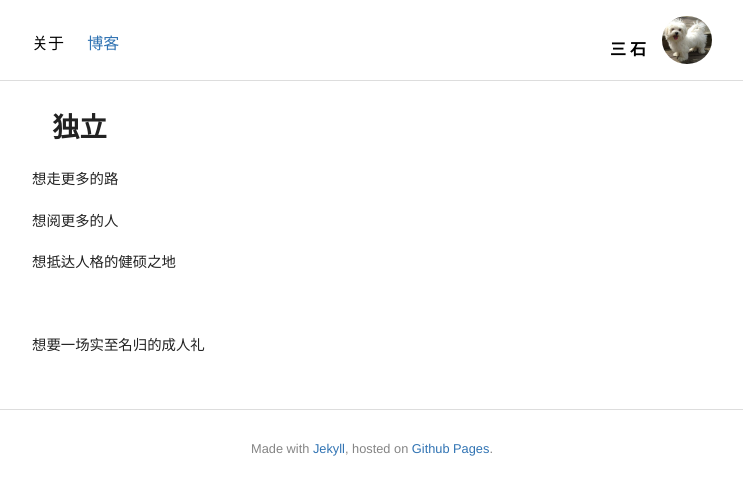
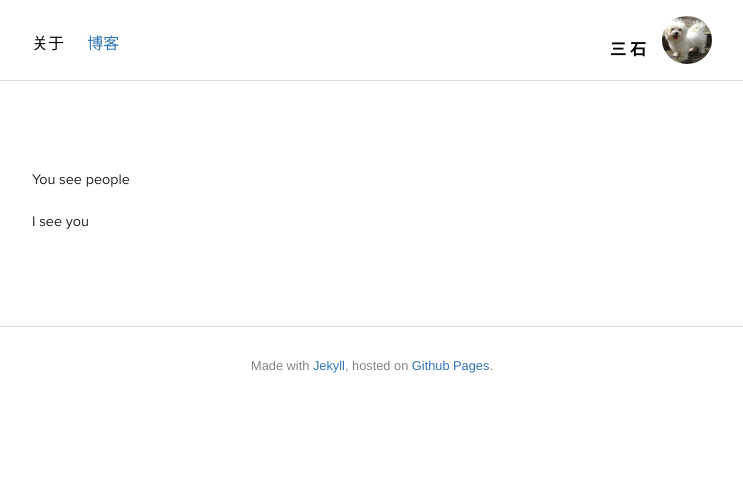
Before and after one commit to shirleysteve/1, a Jekyll site: the page built from index.html, in a window 1280 px wide. Shown: the top 495 px of the page, without its empty margins (268-1011 px from the left). Built offline with Jekyll 4.4.1, drawn with Linux system fonts in a browser that asks for light colours; nearby versions of some CDN libraries.

Commit message:
Create index.html

```diff
--- a/index.html
+++ b/index.html
@@ -14,7 +14,7 @@ description: 人格的建设地
        <!-- <a href="/contact" class="btn btn-lg">Contact me</a>-->
     </div>
     <span class="hello">
-    独立
+
     </span>
      </span>
   </h1>
@@ -28,18 +28,18 @@ description: 人格的建设地
 
 
  <p>
-想走更多的路
+You see people
  </p>
  <p>
-想阅更多的人
+I see you
 </p>
 
 <p>
-想抵达人格的健硕之地
+
  </p>
 
   <p>
-想要一场实至名归的成人礼
+
  </p>
 
 </section>
```
